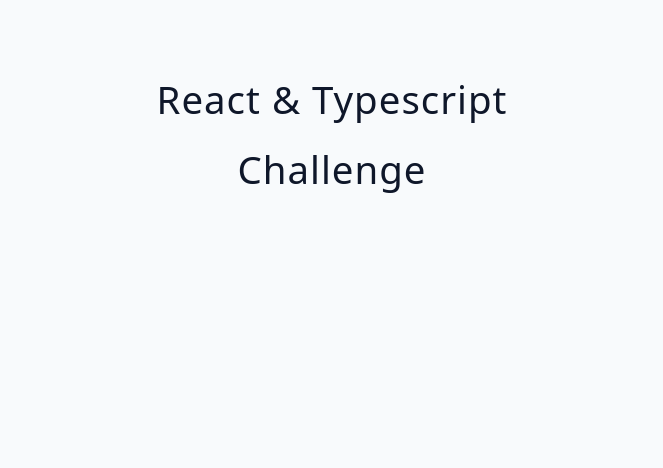
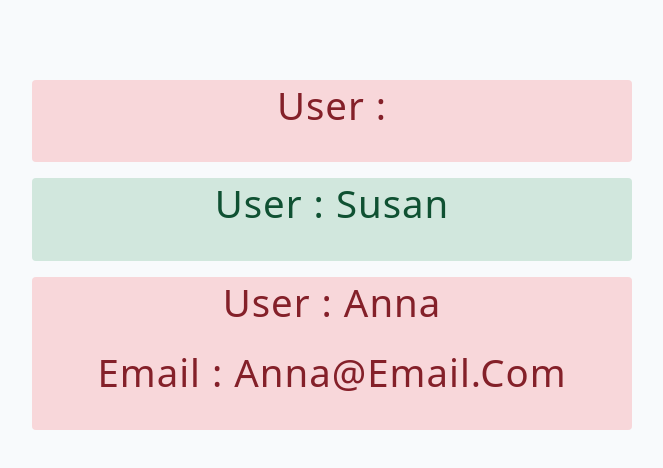
Before and after one commit to kimamovic21/udemy-practical-typescript-course-johnsmilga, a React (Vite) app in the folder 02-typescript-react-essentials/: page / in a window 1280 px wide. Shown: the top 468 px of the page, without its empty margins (308-971 px from the left). Built offline with nearby package versions, Linux system fonts and the light colour scheme.

Commit message:
102. Challenge - First Solution
-u 05-challenge, index.tsx fajlu kreiran tip ProfileCardProps
-funkciji Component() dodan parametar props sa tipom ProfileCardProps
-destruktuirane i kreirane varijable

```diff
--- a/02-typescript-react-essentials/src/App.tsx
+++ b/02-typescript-react-essentials/src/App.tsx
@@ -4,6 +4,8 @@
   return (
     <main>
       <Component />
+      <Component type='basic' name='susan' />
+      <Component type='advanced' name='anna' email='anna@email.com' />
     </main>
   )
 }
--- a/02-typescript-react-essentials/src/starter/05-challenge/index.tsx
+++ b/02-typescript-react-essentials/src/starter/05-challenge/index.tsx
@@ -1,9 +1,21 @@
-function Component() {
+type ProfileCardProps = {
+  type: 'basic' | 'advanced'
+  name: string
+  email?: string
+}
+
+function Component(props: ProfileCardProps) {
+  const { type, name, email } = props
+
+  const alertType = type === 'basic' ? 'success' : 'danger'
+  const className = `alert alert-${alertType}`
+
   return (
-    <div>
-      <h2>React & Typescript</h2>
-      <h2>Challenge</h2>
-    </div>
-  );
+    <article className={className}>
+      <h2>user : {name}</h2>
+      {email && <h2>email : {email}</h2>}
+    </article>
+  )
 }
-export default Component;
+
+export default Component
```
Also changed, not shown: 2 other files (tests, documents, lock files or other folders).
